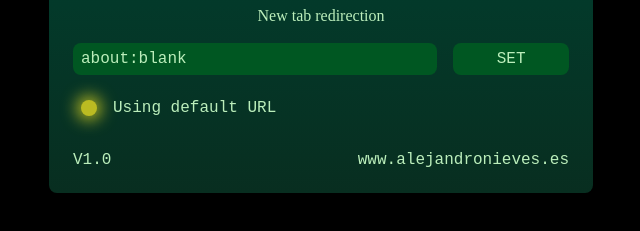
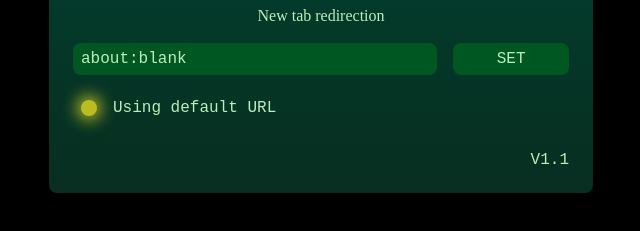
Before and after one commit to AlejandroNieves/ViaTabularum, a browser extension: page via_tabularum.html in a window 1280 px wide. Shown: the part 359-590 px from the top of the page, without its empty margins (319-959 px from the left). Drawn offline with Linux system fonts and the light colour scheme; a web font is replaced by a local one.

Commit message:
Eliminated some information to adapt to extension policy.

```diff
--- a/via_tabularum.html
+++ b/via_tabularum.html
@@ -25,8 +25,7 @@
         <p id="feedback-text" class="feedback-text">Status</p>
     </div>
     <div class="information-section">
-        <p class="version-sticker">V1.0</p>
-        <a class="link" href="https://www.alejandronieves.es/" target="_blank">www.alejandronieves.es</a>
+        <p class="version-sticker">V1.1</p>
     </div>
 </div>
 </body>
```
